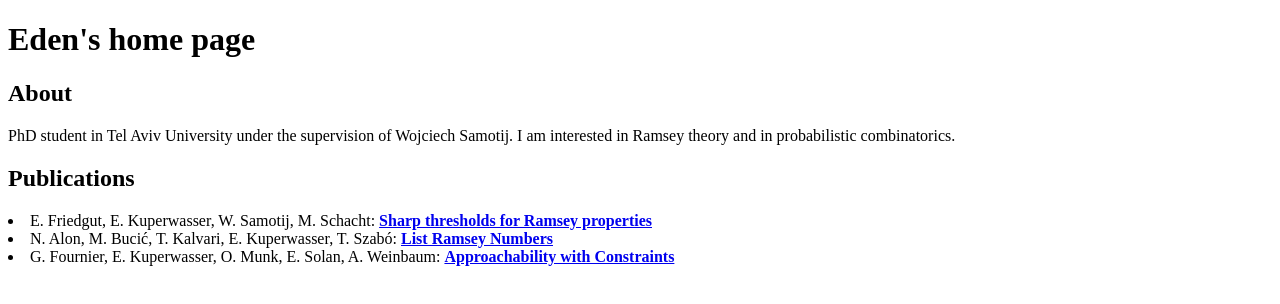
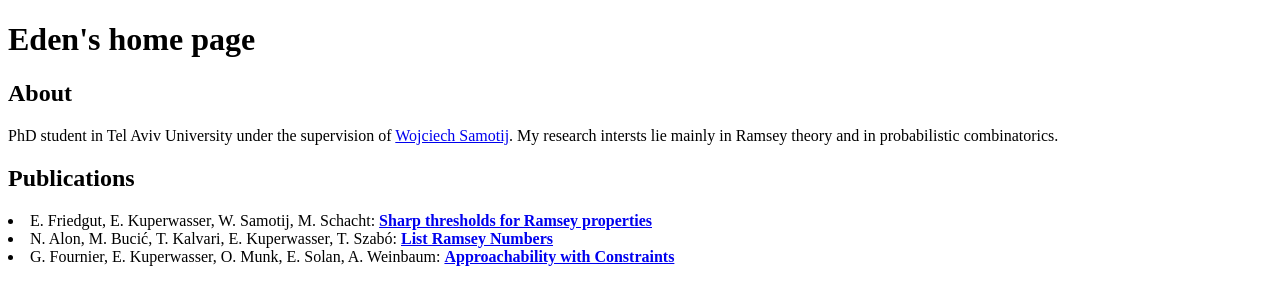
Before and after one commit to edenkup/edenkup_1.github.io, a plain HTML site: page index.html in a window 1280 px wide. Drawn offline with Linux system fonts and the light colour scheme.

Commit message:
Update index.html

```diff
--- a/index.html
+++ b/index.html
@@ -3,7 +3,7 @@
 <H1> Eden's home page </H1>
 
   <h2> About </h2>
-  <p> PhD student in Tel Aviv University under the supervision of Wojciech Samotij. I am interested in Ramsey theory and in probabilistic combinatorics.
+  <p> PhD student in Tel Aviv University under the supervision of <a target="_blank" title="opens in a new window" href="http://www.math.tau.ac.il/~samotij/">Wojciech Samotij</a>. My research intersts lie mainly in Ramsey theory and in probabilistic combinatorics.
   </p>
 
   <h2> Publications </h2>
```
